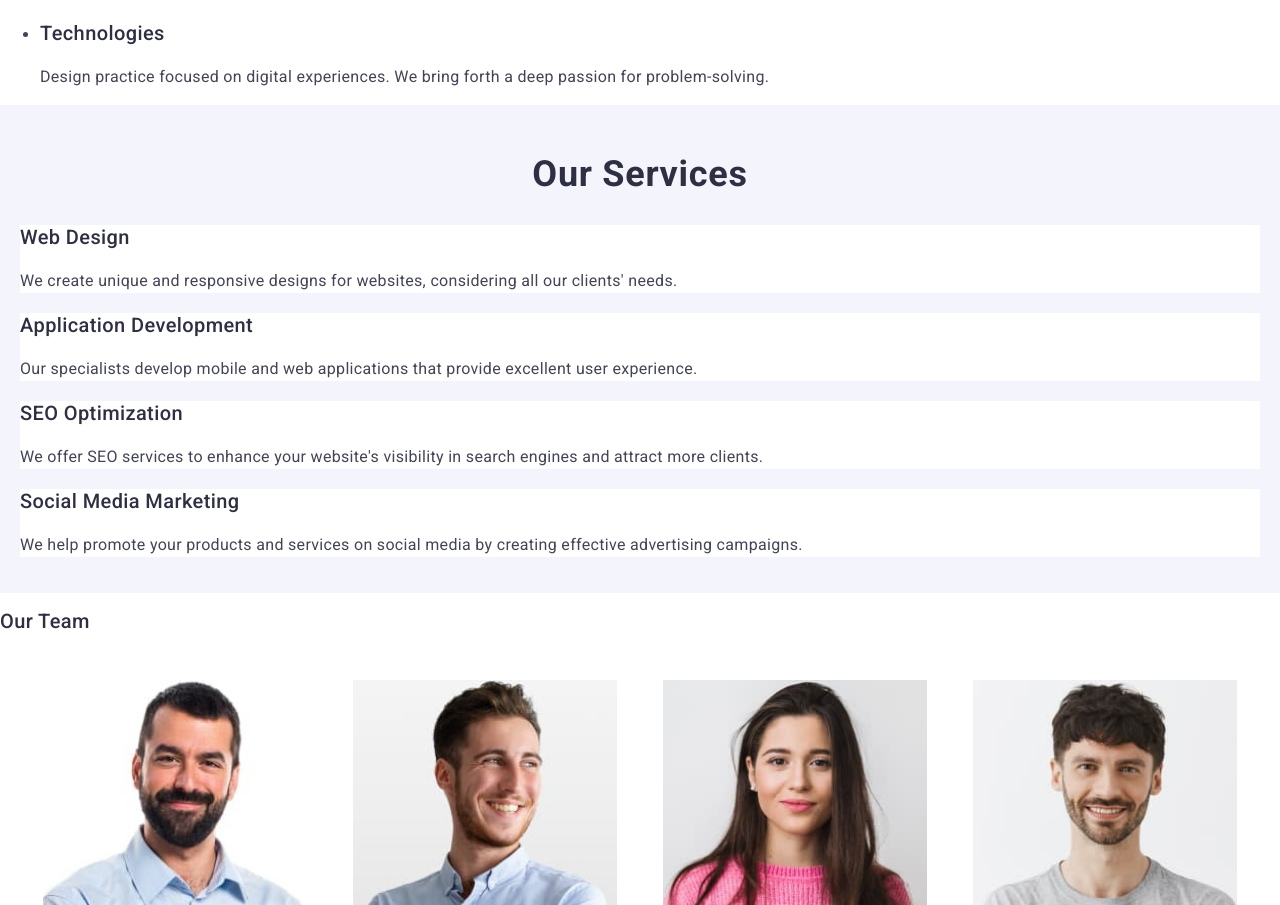
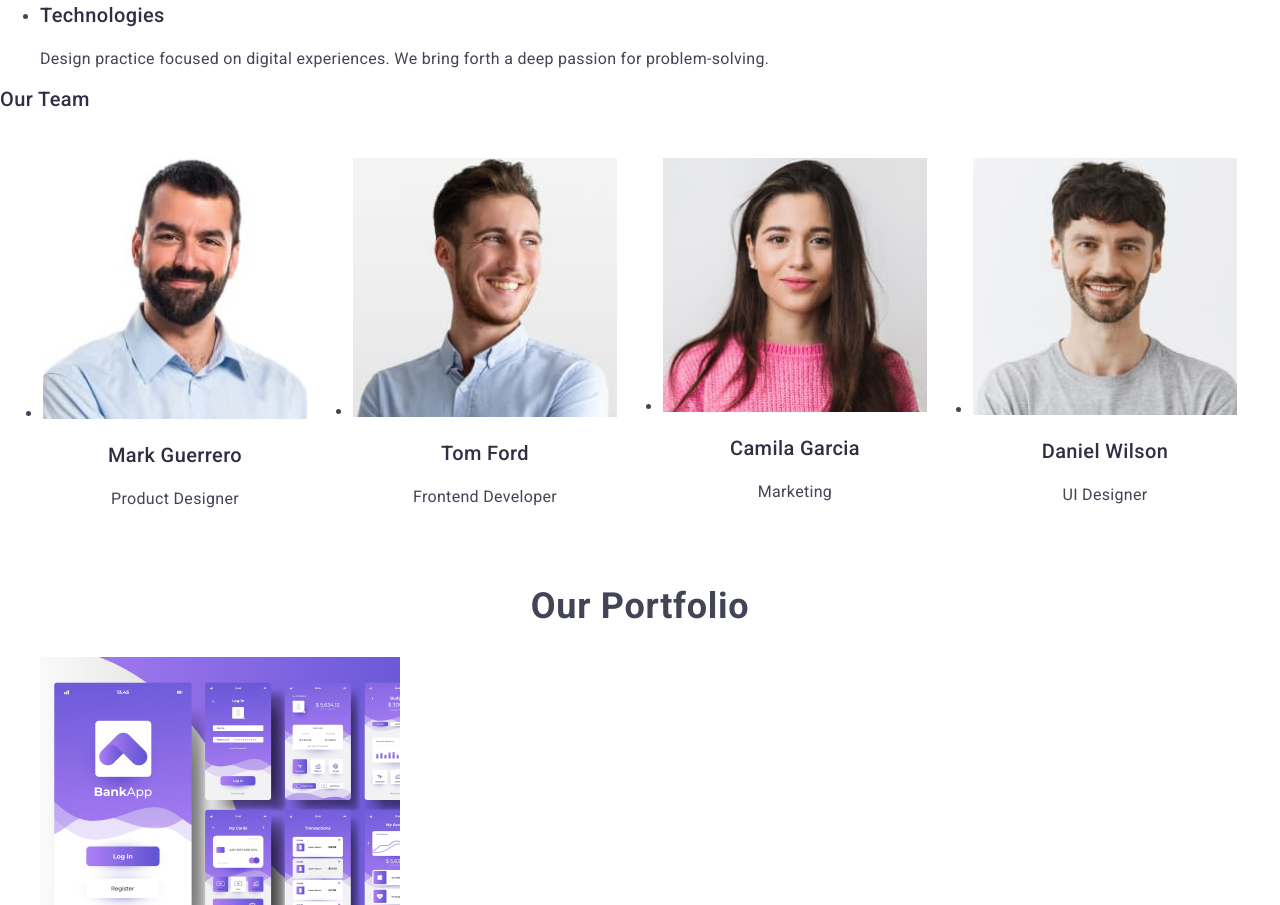
Before and after one commit to wftl1136/goit-markup-hw-02, a plain HTML site: page index.html in a window 1280 px wide. Shown: the part 798-1703 px from the top of the page. Drawn offline with nearby package versions, Linux system fonts and the light colour scheme.

Commit message:
add murkup portfolio

```diff
--- a/index.html
+++ b/index.html
@@ -1,4 +1,4 @@
-!DOCTYPE html>
+<!DOCTYPE html>
 <html lang="en">
 <head>
     <meta charset="UTF-8" />
@@ -56,29 +56,6 @@
             <li class="privilege_item">
                 <h3 class="privilege_header">Technologies</h3>
                 <p class="privilege_description">Design practice focused on digital experiences. We bring forth a deep passion for problem-solving.</p>
-            </li>
-        </ul>
-    </section>
-
-    <section class="section-background">
-        <h2 class="main-heading">Our Services</h2>
-        <ul class="our_service">
-            <li class="list_info">
-                <h3 class="heading_info">Web Design</h3>
-                <p class="paragraph_info">We create unique and responsive designs for websites, considering all our clients' needs.</p>
-
-            </li>
-            <li class="list_info">
-                <h3 class="heading_info">Application Development</h3>
-                <p class="paragraph_info">Our specialists develop mobile and web applications that provide excellent user experience.</p>
-             </li>
-            <li class="list_info">
-                <h3 class="heading_info">SEO Optimization</h3>
-                <p class="paragraph_info">We offer SEO services to enhance your website's visibility in search engines and attract more clients.</p>
-            </li>
-            <li class="list_info">
-                <h3 class="heading_info">Social Media Marketing</h3>
-                <p class="paragraph_info">We help promote your products and services on social media by creating effective advertising campaigns.</p>
             </li>
         </ul>
     </section>
```
